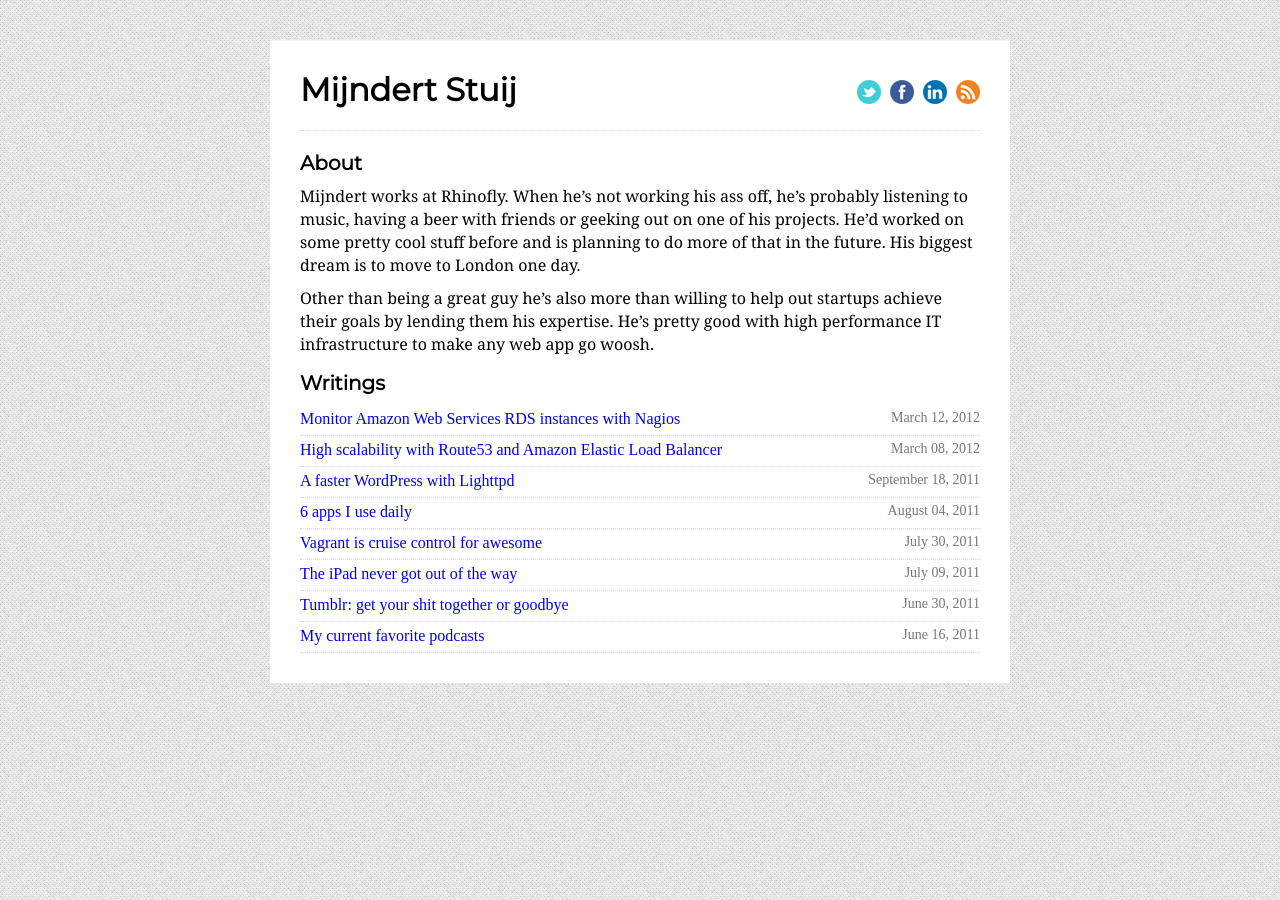
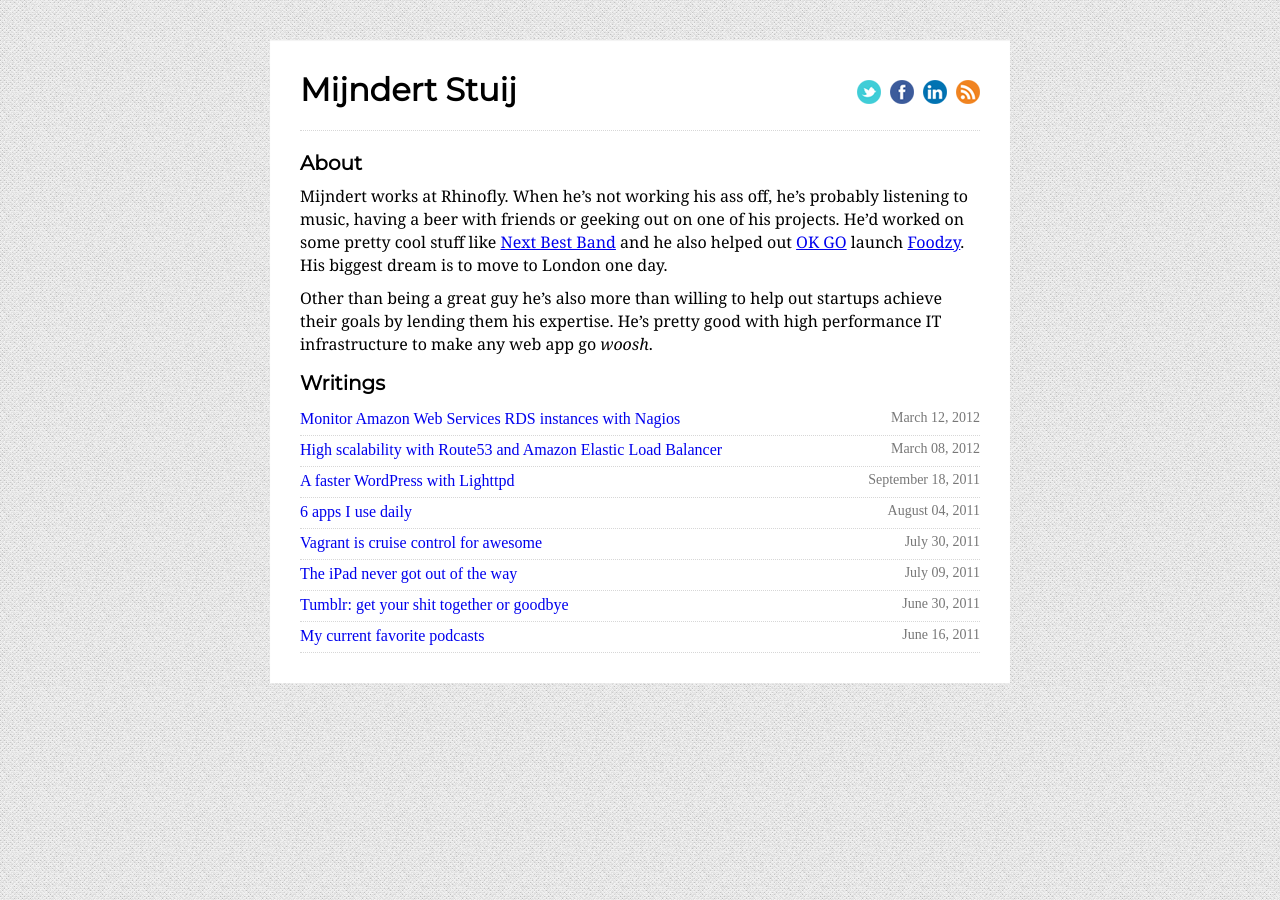
Before and after one commit to ghpages/mijndertstuij.nl, a Jekyll site: the page built from index.html, in a window 1280 px wide. Built offline with Jekyll 4.4.1, drawn with Linux system fonts in a browser that asks for light colours; Markdown is read by kramdown in place of the engine named in the settings.

Commit message:
Changed text on frontpage

```diff
--- a/index.html
+++ b/index.html
@@ -5,9 +5,9 @@ title: Mijndert Stuij
 
 	<h2>About</h2>
 
-	<p>Mijndert works at Rhinofly. When he’s not working his ass off, he’s probably listening to music, having a beer with friends or geeking out on one of his projects. He’d worked on some pretty cool stuff before and is planning to do more of that in the future. His biggest dream is to move to London one day.</p>
+	<p>Mijndert works at Rhinofly. When he’s not working his ass off, he’s probably listening to music, having a beer with friends or geeking out on one of his projects. He’d worked on some pretty cool stuff like <a href="http://nextbestband.nl">Next Best Band</a> and he also helped out <a href="http://okgo.nl/">OK GO</a> launch <a href="http://foodzy.com">Foodzy</a>. His biggest dream is to move to London one day.</p>
 
-	<p>Other than being a great guy he’s also more than willing to help out startups achieve their goals by lending them his expertise. He’s pretty good with high performance IT infrastructure to make any web app go woosh.</p>
+	<p>Other than being a great guy he’s also more than willing to help out startups achieve their goals by lending them his expertise. He’s pretty good with high performance IT infrastructure to make any web app go <i>woosh</i>.</p>
 
 	<h2>Writings</h2>
 
```
